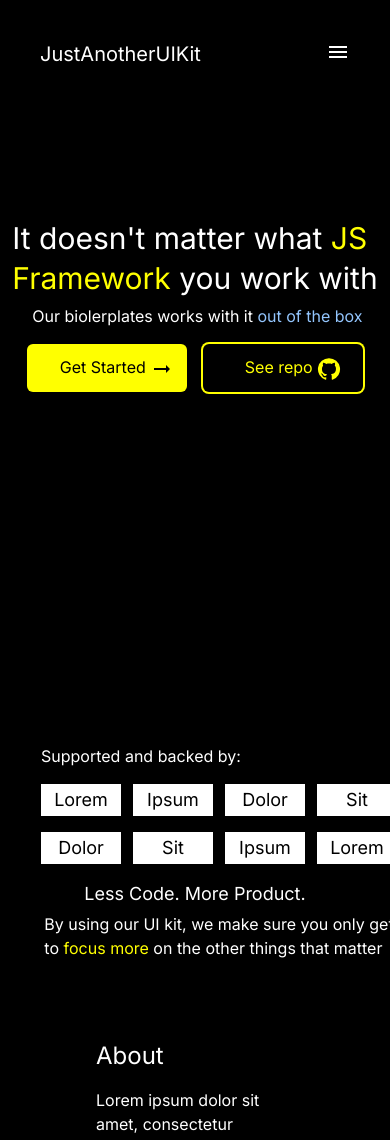
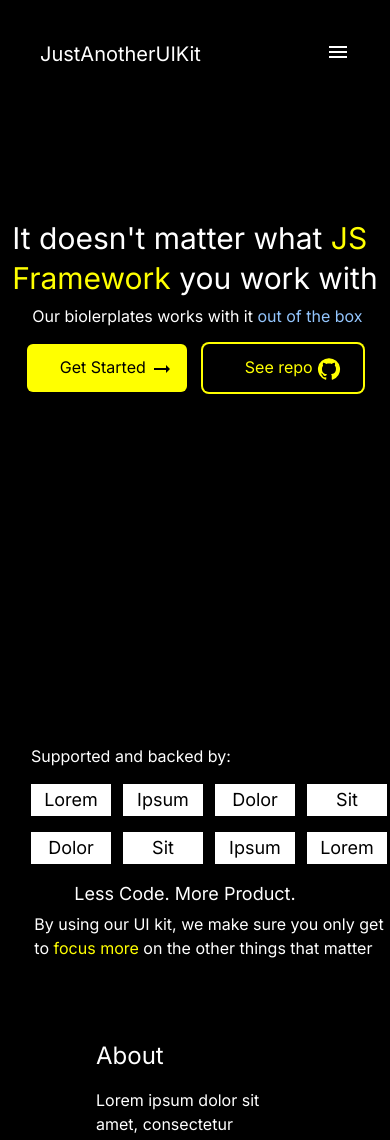
Before and after one commit to Kingsley-Opara/A-basic-landing-page-, a Next.js app: page / in a window 390 px wide. Shown: the top 1140 px of the page. Built offline with nearby package versions, Linux system fonts and the light colour scheme.

Commit message:
adjusted the width of mobile devices

```diff
--- a/src/app/components/body.jsx
+++ b/src/app/components/body.jsx
@@ -2,7 +2,7 @@ import React from 'react'
 
 function BodySection() {
   return (
-    <section className='mt-[22rem] justify-center self-center place-content-center ml-[18rem] max-md:pl-2 max-md:ml-10'>
+    <section className='mt-[22rem] justify-center self-center place-content-center ml-[18rem] max-md:pl-2 max-md:ml-5'>
         <p>Supported and backed by:</p>
 
         <div className='flex flex-col space-y-4'>
```
